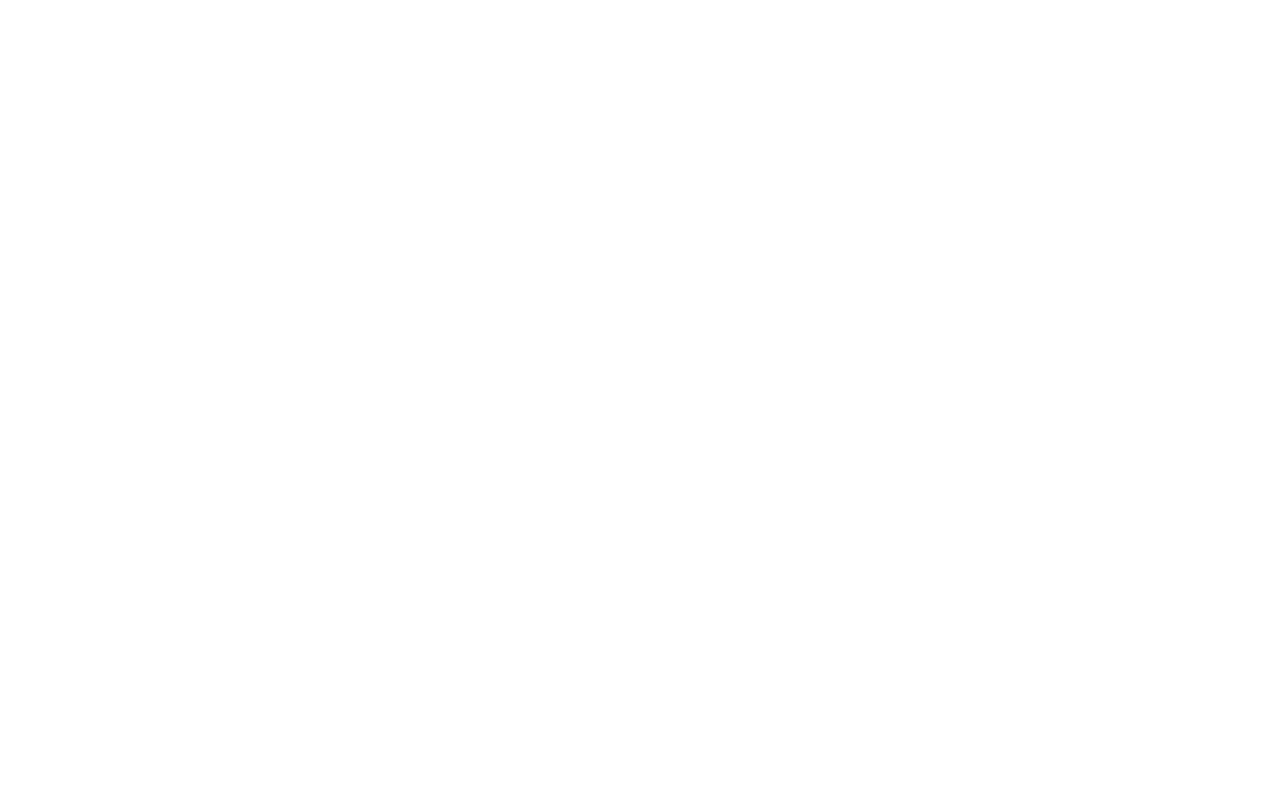
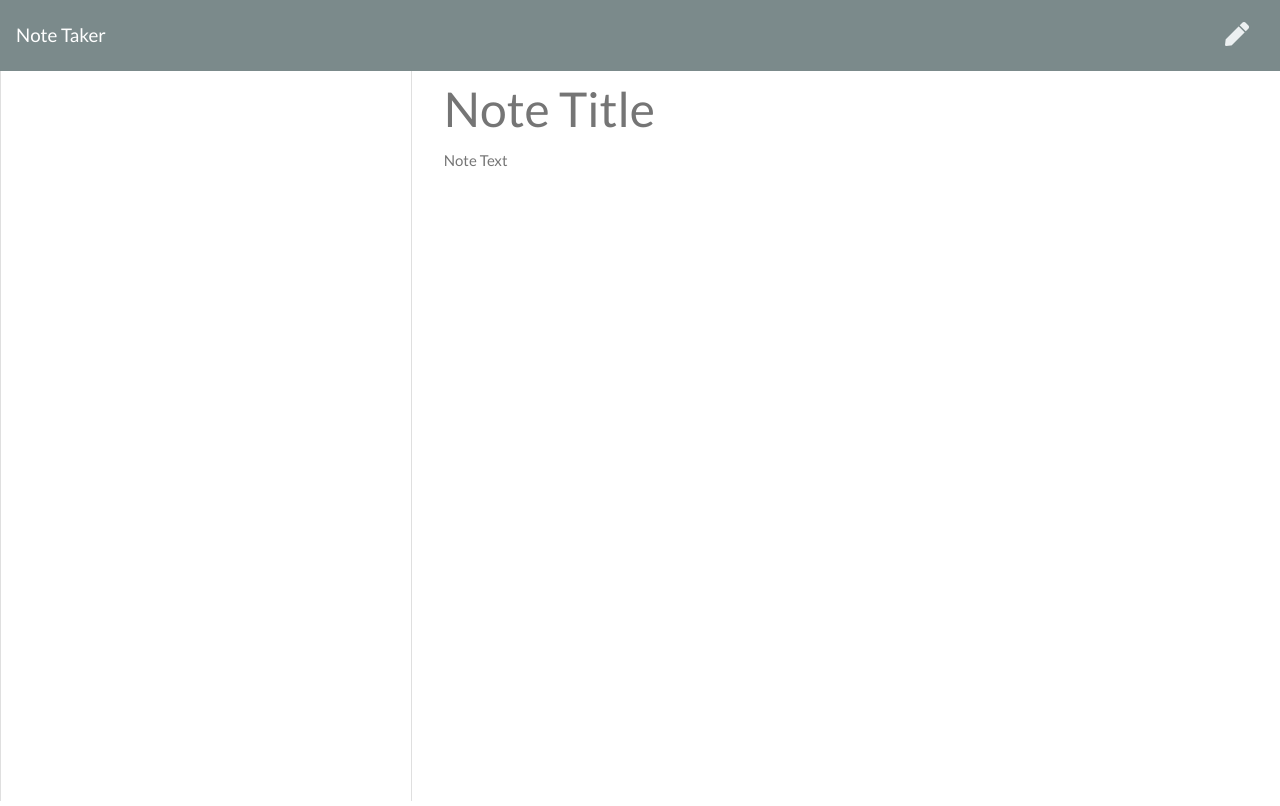
Before and after one commit to JMRosenberg12/Note-Taker, a website: page public/notes.html in a window 1280 px wide. Drawn offline with nearby package versions, Linux system fonts and the light colour scheme; files that its build step writes are made by us from their sources; files whose address does not match are found by name.

Commit message:
edit notes.html

```diff
--- a/public/notes.html
+++ b/public/notes.html
@@ -13,6 +13,28 @@
 </head>
 
 <body>
+  <nav class="navbar navbar-dark bg-dark">
+    <a class="navbar-brand" href="/">Note Taker
+    </a>
+    <div class="icons">
+      <i class="fas fa-save text-light save-note"></i>
+      <i class="fas fa-pen text-light new-note"></i>
+    </div>
+  </nav>
+  <div class="container-fluid">
+    <div class="row">
+      <div class="col-4 list-container">
+        <div class="card">
+          <ul class="list-group">
+          </ul>
+        </div>
+      </div>
+      <div class="col-8">
+        <input class="note-title" placeholder="Note Title" maxlength="28" type="text">
+        <textarea class="note-textarea" placeholder="Note Text"></textarea>
+      </div>
+    </div>
+  </div>
   <script src="https://cdnjs.cloudflare.com/ajax/libs/jquery/3.3.1/jquery.min.js"></script>
   <script src="/assets/js/index.js"></script>
 </body>
```
